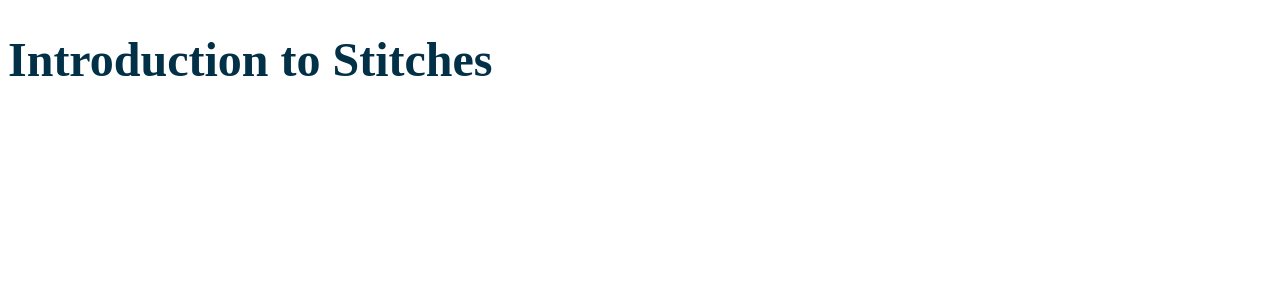
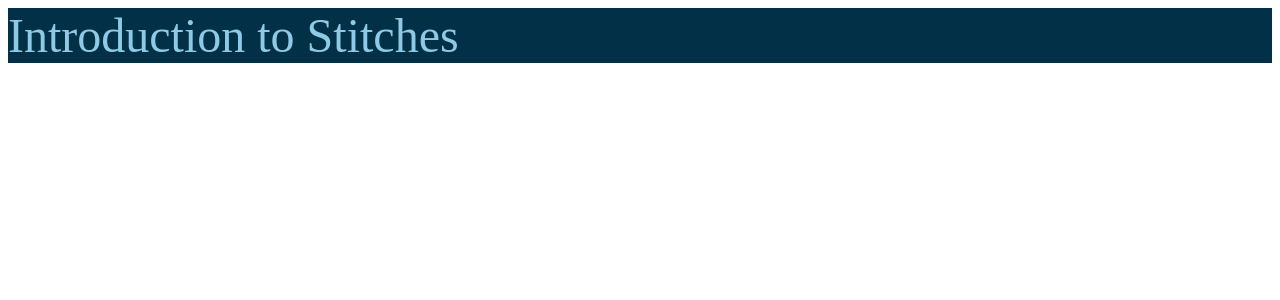
Before and after one commit to jgbpessoa/stitches-nextjs, a Next.js app: page / in a window 1280 px wide. Shown: the top 300 px of the page. Built offline with nearby package versions, Linux system fonts and the light colour scheme.

Commit message:
variants

```diff
--- a/pages/index.tsx
+++ b/pages/index.tsx
@@ -1,13 +1,9 @@
 import type { NextPage } from "next";
 import { styled } from "../ui/stitches.config";
-
-const Title = styled("h1", {
-  color: "$primaryColor",
-  fontSize: "$fs3",
-});
+import { Text } from "../ui/text";
 
 const Home: NextPage = () => {
-  return <Title>Introduction to Stitches</Title>;
+  return <Text Color="secondary">Introduction to Stitches</Text>;
 };
 
 export default Home;
--- /dev/null
+++ b/ui/text.ts
@@ -0,0 +1,31 @@
+import { styled } from "../ui/stitches.config";
+
+export const Text = styled("span", {
+  color: "black",
+  fontSize: "$fs3",
+  display: "block",
+  cursor: "pointer",
+  variants: {
+    Color: {
+      primary: {
+        color: "$primaryColor",
+        background: "$secondaryColor",
+      },
+      secondary: {
+        color: "$secondaryColor",
+        background: "$primaryColor",
+      },
+    },
+    Gradient: {
+      true: {
+        background: "linear-gradient(gray, white)",
+      },
+    },
+    Disabled: {
+      true: {
+        cursor: "not-allowed",
+        color: "gray",
+      },
+    },
+  },
+});
```
